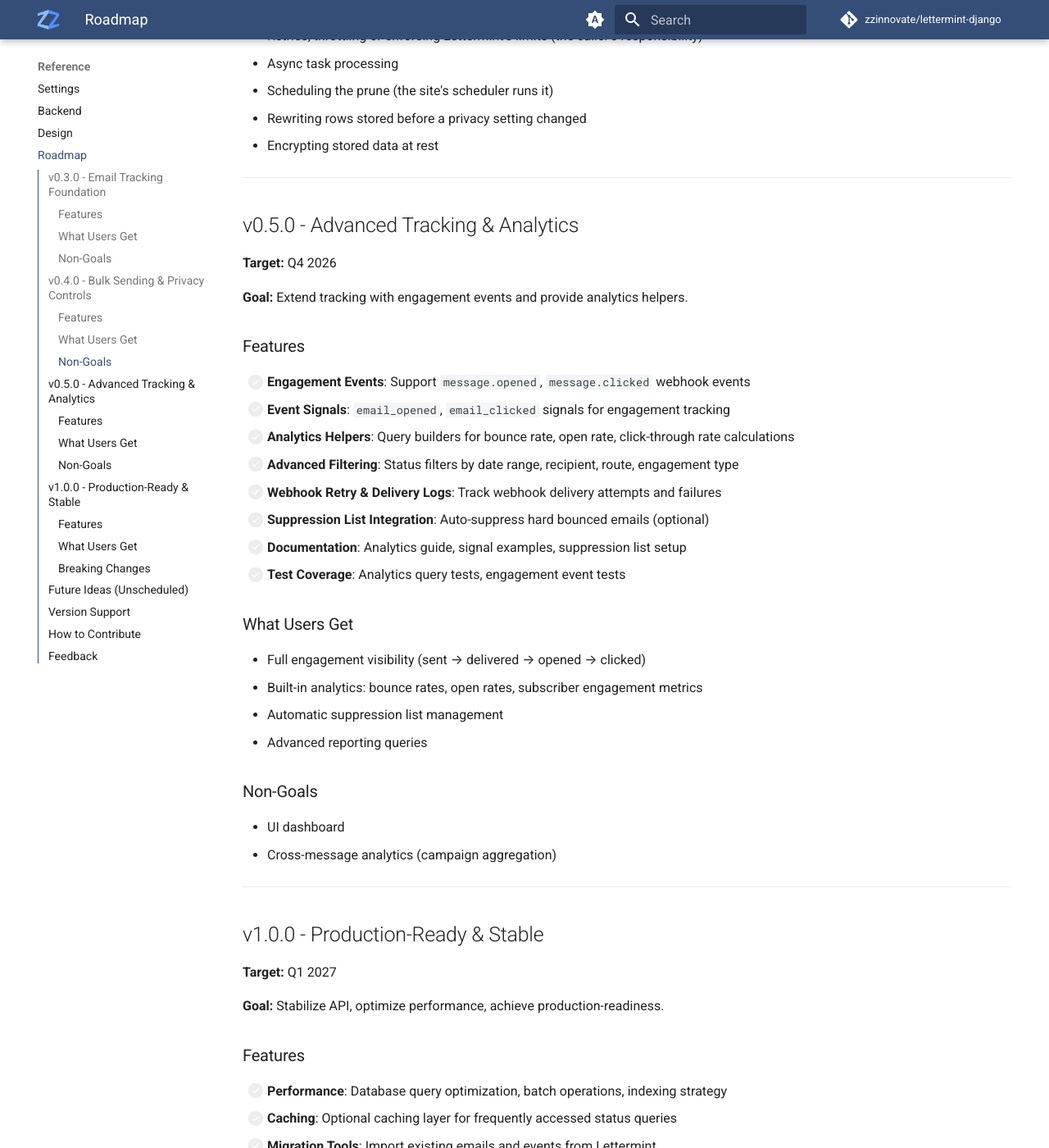
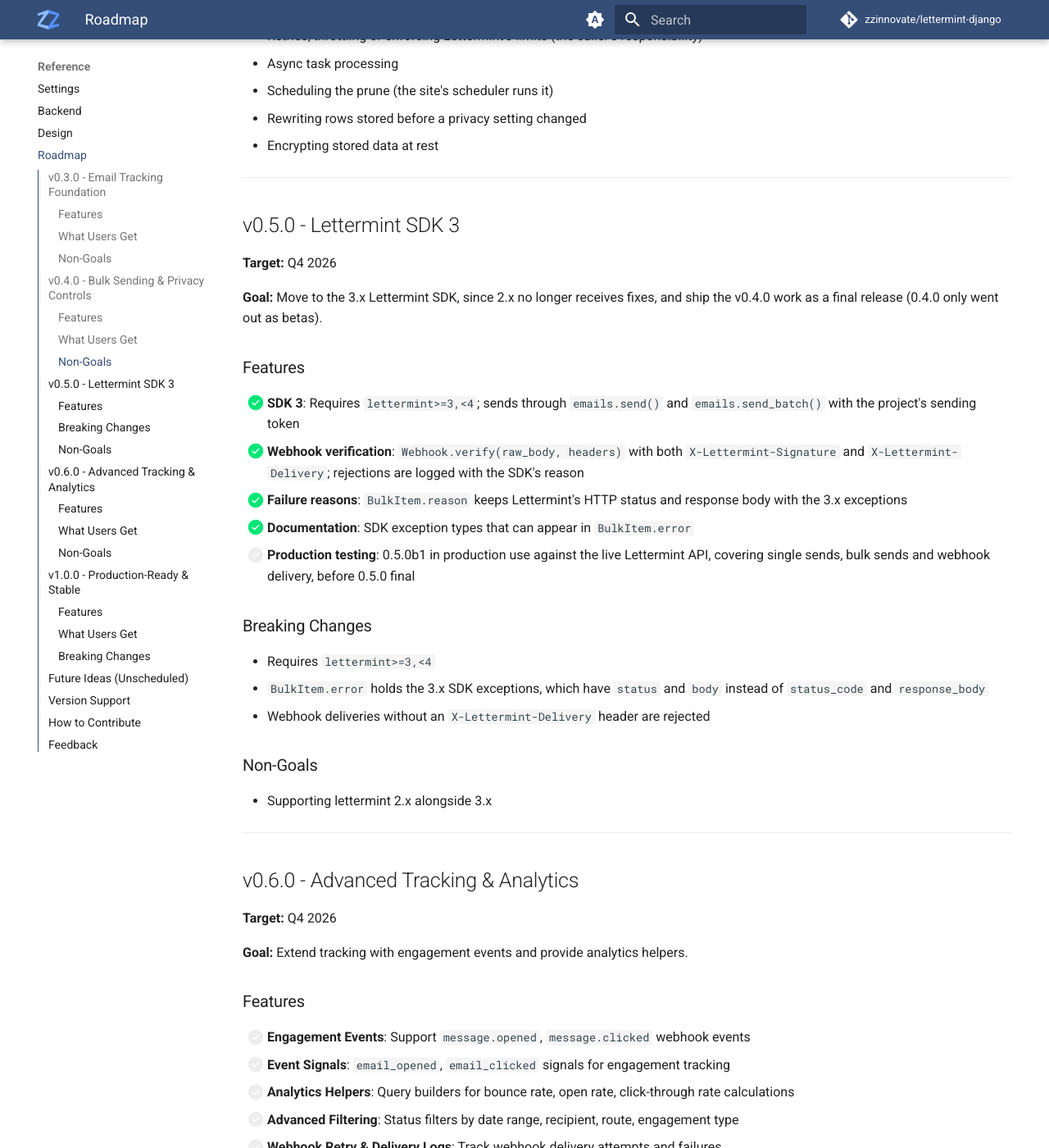
Before and after one commit to zzinnovate/lettermint-django, an MkDocs documentation site: the page built from docs/reference/roadmap.md, in a window 1280 px wide and 1400 px high, scrolled down 2751 px. Shown: the whole window at 82% size. Built offline with MkDocs 1.6.1 and Material for MkDocs 9.7.7, drawn with Linux system fonts in a browser that asks for light colours; comment, search, counter and statistics services are not loaded; some of the changed text lies outside the part shown.

Commit message:
docs: make v0.5.0 the Lettermint SDK 3 release, move analytics to v0.6.0

```diff
--- a/docs/reference/roadmap.md
+++ b/docs/reference/roadmap.md
@@ -2,8 +2,8 @@
 
 lettermint-django is actively developed with a clear path to a stable 1.0 release. Below is our planned evolution.
 
-**Current Version:** v0.4.x (email backend, tracking, bulk sending, privacy controls)
-**Target:** v0.3.x → v0.4.x → v0.5.x → v1.0.0 (full feature set)
+**Current Version:** v0.5.x (email backend, tracking, bulk sending, privacy controls, Lettermint SDK 3)
+**Target:** v0.3.x → v0.4.x → v0.5.x → v0.6.x → v1.0.0 (full feature set)
 
 ---
 
@@ -88,7 +88,33 @@ lettermint-django is actively developed with a clear path to a stable 1.0 releas
 
 ---
 
-## v0.5.0 - Advanced Tracking & Analytics
+## v0.5.0 - Lettermint SDK 3
+
+**Target:** Q4 2026
+
+**Goal:** Move to the 3.x Lettermint SDK, since 2.x no longer receives fixes, and ship the v0.4.0 work as a final release (0.4.0 only went out as betas).
+
+### Features
+
+- [x] **SDK 3**: Requires `lettermint>=3,<4`; sends through `emails.send()` and `emails.send_batch()` with the project's sending token
+- [x] **Webhook verification**: `Webhook.verify(raw_body, headers)` with both `X-Lettermint-Signature` and `X-Lettermint-Delivery`; rejections are logged with the SDK's reason
+- [x] **Failure reasons**: `BulkItem.reason` keeps Lettermint's HTTP status and response body with the 3.x exceptions
+- [x] **Documentation**: SDK exception types that can appear in `BulkItem.error`
+- [ ] **Production testing**: 0.5.0b1 in production use against the live Lettermint API, covering single sends, bulk sends and webhook delivery, before 0.5.0 final
+
+### Breaking Changes
+
+- Requires `lettermint>=3,<4`
+- `BulkItem.error` holds the 3.x SDK exceptions, which have `status` and `body` instead of `status_code` and `response_body`
+- Webhook deliveries without an `X-Lettermint-Delivery` header are rejected
+
+### Non-Goals
+
+- Supporting lettermint 2.x alongside 3.x
+
+---
+
+## v0.6.0 - Advanced Tracking & Analytics
 
 **Target:** Q4 2026
 
```
Also changed, not shown: README.md (+2 -2 lines), ROADMAP.md (+29 -3 lines), docs/reference/design.md (+2 -1 lines).
